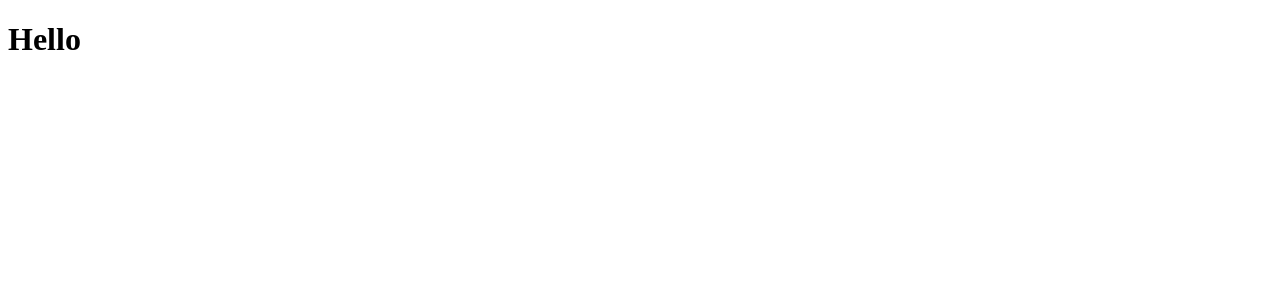
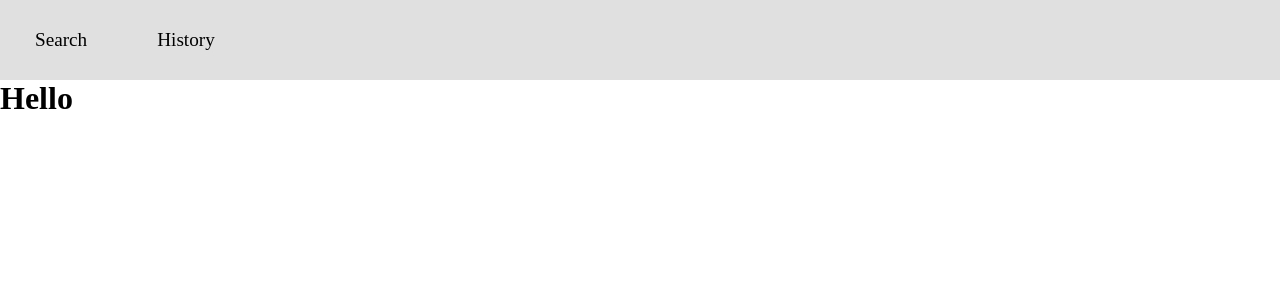
Before and after one commit to prakjn/news-app, a React (Create React App) app: page /search in a window 1280 px wide. Shown: the top 300 px of the page. Built offline with nearby package versions, Linux system fonts and the light colour scheme.

Commit message:
add navbar and routes

```diff
--- a/src/App.js
+++ b/src/App.js
@@ -1,9 +1,20 @@
-
+import React from 'react';
+import { BrowserRouter as Router,Switch,
+  Route, } from 'react-router-dom';
+import Nav from './components/Navbar';
+import { GlobalStyle} from './globalStyles';
+import Search from './components/Search/';
 function App() {
   return (
-    <div className="App">
-    <h1>Hello</h1>
-    </div>
+    <Router>
+      <GlobalStyle />
+      <Nav />
+      <Switch>
+          <Route path="/search">
+            <Search />
+          </Route>
+      </Switch>
+    </Router>
   );
 }
 
--- /dev/null
+++ b/src/components/Navbar/index.js
@@ -0,0 +1,37 @@
+import React from 'react'
+import styled from 'styled-components';
+import { NavLink as Link} from 'react-router-dom';
+const Navbar = () => {
+    return (
+        <div>
+            <Nav>
+                <NavLinks>
+                    <NavLink to="/search">Search</NavLink>
+                    <NavLink to="/history">History</NavLink>
+                </NavLinks>
+            </Nav>
+        </div>
+    )
+}
+
+
+const Nav = styled.nav`
+    display: flex;
+    background: #e0e0e0;
+    height: 80px;
+    width: 100%;
+    align-items: center;
+`
+
+const NavLinks = styled.ul`
+  display: flex;
+
+
+`
+export const NavLink = styled(Link)`
+text-decoration: none;
+color: #000;
+font-size: 1.2rem;
+padding: 0px 35px;
+`
+export default Navbar;
--- /dev/null
+++ b/src/components/Search/index.js
@@ -0,0 +1,11 @@
+import React from 'react'
+
+const index = () => {
+    return (
+        <div>
+            <h1>Hello</h1>
+        </div>
+    )
+}
+
+export default index
--- /dev/null
+++ b/src/globalStyles.js
@@ -0,0 +1,13 @@
+import { createGlobalStyle} from 'styled-components';
+
+
+export const GlobalStyle = createGlobalStyle`
+ * {
+     box-sizing: border-box;
+     margin: 0;
+     padding: 0;
+ }
+ body {
+    overflow-x: hidden;
+ }
+`
```
Also changed, not shown: src/components/History/index.js (added).
